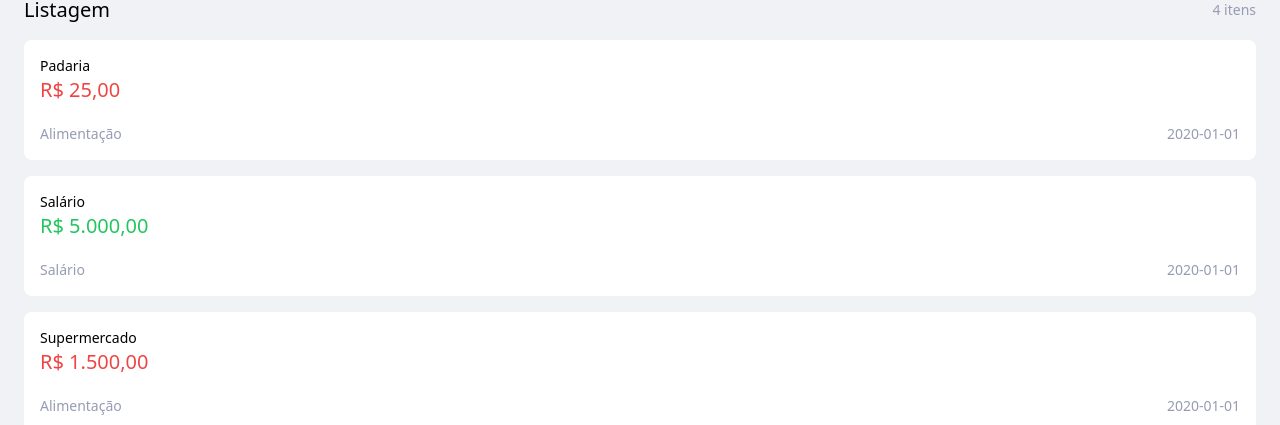
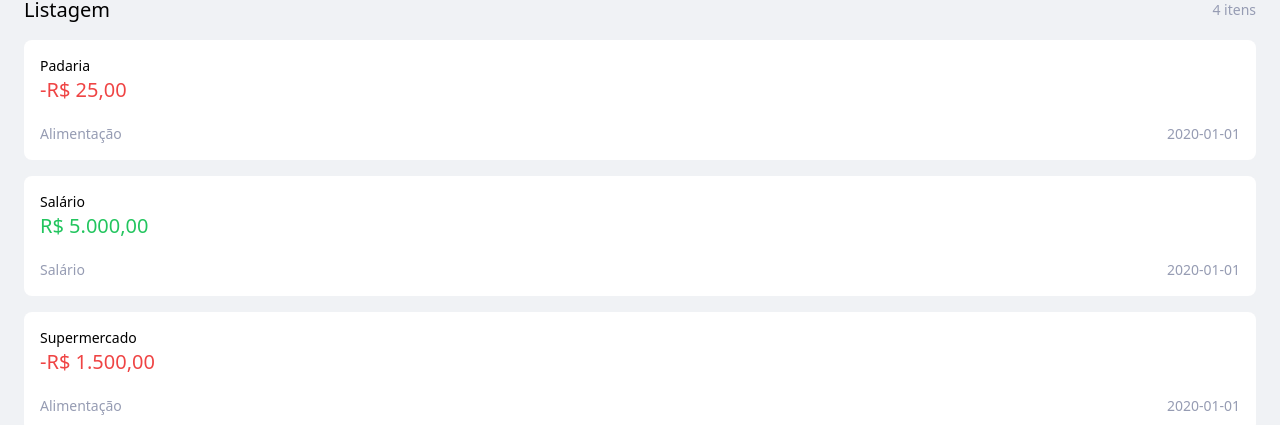
Before and after one commit to matheusteixeira7/react-money, a Next.js app: page / in a window 1280 px wide. Shown: the part 316-741 px from the top of the page. Built offline with nearby package versions, Linux system fonts and the light colour scheme.

Commit message:
feat: add minus symbol before transaction value on transactions list

```diff
--- a/src/components/dashboard/TransactionList.tsx
+++ b/src/components/dashboard/TransactionList.tsx
@@ -16,11 +16,15 @@ export const TransactionList = ({
   const transactionTypeColor =
     transactionType === "income" ? "text-green-500" : "text-red-500";
 
+  const transactionValue = transactionType === "income" ? "" : "-";
+
   return (
     <div className="px-6 mb-4">
       <div className="flex flex-col bg-white p-4 rounded-lg">
         <span className="text-sm">{title}</span>
-        <span className={`text-xl ${transactionTypeColor}`}>{value}</span>
+        <span className={`text-xl ${transactionTypeColor}`}>
+          {transactionValue + value}
+        </span>
 
         <div className="flex justify-between text-sm text-text mt-5">
           <span>{category}</span>
```
